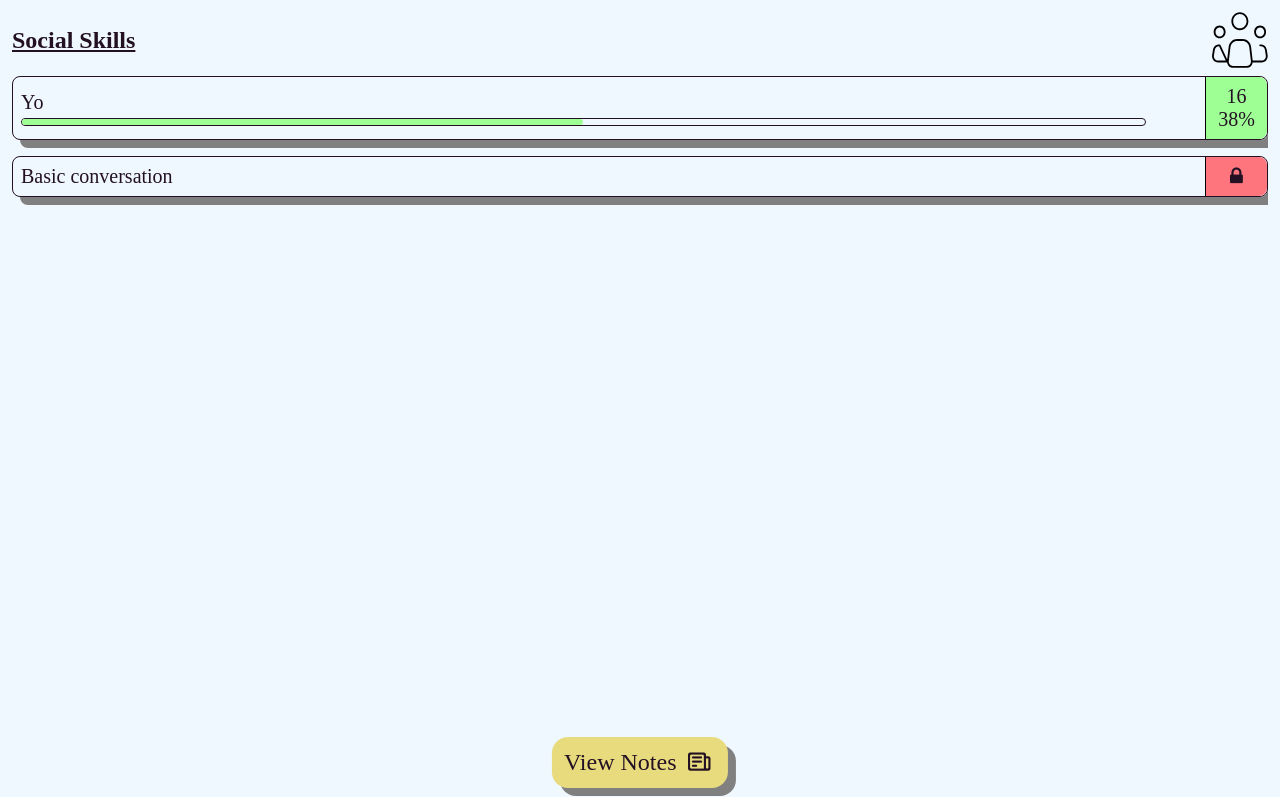
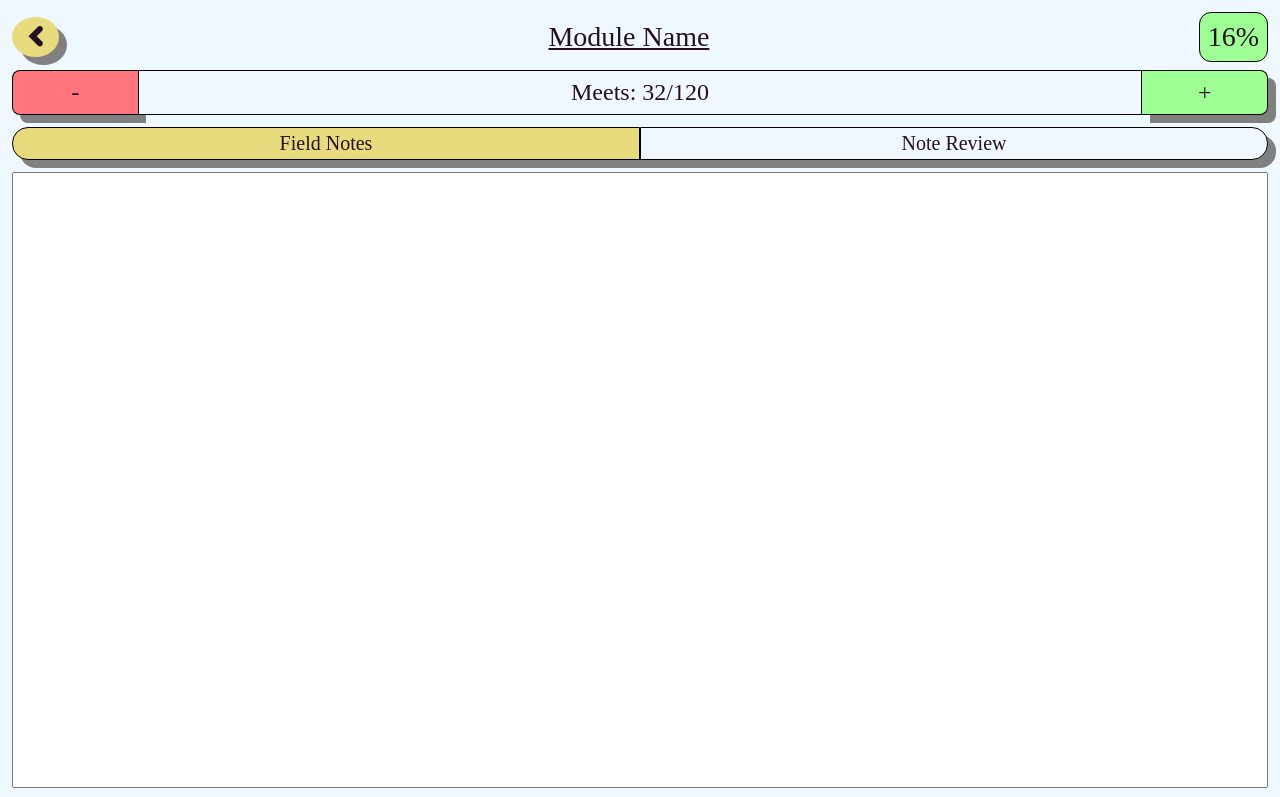
Before and after one commit to ThaBeanBoy/Social_Skills, a website built with webpack: page src/index.html in a window 1280 px wide. Shown: the top 797 px of the page. Built offline with nearby package versions, Linux system fonts and the light colour scheme; a web font is replaced by a local one.

Commit message:
Finished up everything on the module view thingy

```diff
--- a/package.json
+++ b/package.json
@@ -33,6 +33,7 @@
   "dependencies": {
     "font-awesome": "^4.7.0",
     "gsap": "^3.9.1",
+    "swiper": "^8.0.7",
     "workbox-cacheable-response": "^6.5.0",
     "workbox-expiration": "^6.5.0",
     "workbox-routing": "^6.5.0",
--- /dev/null
+++ b/src/Js/UIelements.js
@@ -0,0 +1,21 @@
+const UI = (str, all = false) => {
+  return all ? document.querySelectorAll(str) : document.querySelector(str);
+};
+export const UIhome = UI('.home');
+export const UInoteReview = UI('.noteReview');
+
+// Home section UI elements
+export const UI_Home_top = UI('.home .top');
+export const UI_Home_viewNotesBtn = UI('#viewNotes');
+export const UI_Home_allModulesBox = UI('.allModules');
+export const UI_Home_allModules = UI('.module', true);
+export const UI_Home_allUnlockedModules = UI('.unlocked', true);
+export const UI_Home_allLockedModules = UI('.locked', true);
+export const UI_Home_closeNoteReview = UI('#closeNoteReview');
+// };
+
+// Note review UI elements
+export const UI_NoteReview_noteReviewsList = UI('.noteReviewsList');
+
+// Note review UI elements
+export const UI_ModuleView_swiperHeadSwitcher = UI('.swiper-head-switcher');
--- /dev/null
+++ b/src/Js/moduleView.js
@@ -0,0 +1,39 @@
+import Swiper from 'swiper';
+import 'swiper/css';
+
+import { UI_ModuleView_swiperHeadSwitcher } from './UIelements';
+
+const moduleViewCode = () => {
+  const swiper = new Swiper('.big-block', {
+    effect: 'fade',
+
+    on: {
+      slideChange: () => {
+        // console.log(UI_ModuleView_swiperHeadSwitcher.childNodes);
+        if (swiper.activeIndex === 0) {
+          UI_ModuleView_swiperHeadSwitcher.childNodes[0].classList.add(
+            'active'
+          );
+          UI_ModuleView_swiperHeadSwitcher.childNodes[1].classList.remove(
+            'active'
+          );
+        } else {
+          UI_ModuleView_swiperHeadSwitcher.childNodes[1].classList.add(
+            'active'
+          );
+          UI_ModuleView_swiperHeadSwitcher.childNodes[0].classList.remove(
+            'active'
+          );
+        }
+      },
+    },
+  });
+
+  UI_ModuleView_swiperHeadSwitcher.childNodes.forEach((el, indx) => {
+    el.addEventListener('click', () => swiper.slideTo(indx));
+  });
+
+  // console.log(swi);
+};
+
+export default moduleViewCode;
--- a/src/Sass/moduleView.scss
+++ b/src/Sass/moduleView.scss
@@ -0,0 +1,136 @@
+$margin-bottom: 0.5rem;
+$border-width: 0.1rem;
+.moduleView {
+  // Dummy code, the actual thing will be nested in something else
+  position: absolute;
+  top: 0;
+  left: 0;
+
+  height: 100vh;
+  width: 100vw;
+  background-color: $ColPal-cool-blue;
+  padding: $body-padding;
+
+  display: flex;
+  flex-direction: column;
+
+  .top {
+    margin-bottom: $margin-bottom;
+    width: 100%;
+    font-size: 1.75rem;
+
+    display: flex;
+    justify-content: space-between;
+    align-items: center;
+
+    i {
+      background-color: $ColPal-main-yellow;
+      padding: 0.25rem;
+      border-radius: 50%;
+    }
+
+    .module-name {
+      text-decoration: underline;
+    }
+
+    .percantage-progression {
+      border: 0.1rem solid black;
+      border-radius: 0.75rem;
+      padding: 0.5rem;
+      background-color: $ColPal-noice-green;
+      font-family: noiceFontSemibold;
+    }
+  }
+
+  .count-manipulator {
+    $good-padding: 0.5rem;
+    $good-border-radius: 0.5rem;
+
+    margin-bottom: calc($shadow-dist + 0.25rem);
+    width: 100%;
+    display: flex;
+    font-size: 1.5rem;
+
+    .button {
+      border: solid black;
+      padding: $good-padding;
+
+      flex: 1;
+
+      display: flex;
+      align-items: center;
+      justify-content: center;
+
+      &:first-child {
+        border-width: $border-width 0 $border-width $border-width;
+        border-radius: $good-border-radius 0 0 $good-border-radius;
+        background-color: $ColPal-noice-red;
+      }
+
+      &:last-child {
+        border-width: $border-width $border-width $border-width 0;
+        border-radius: 0 $good-border-radius $good-border-radius 0;
+        background-color: $ColPal-noice-green;
+      }
+    }
+
+    #details {
+      text-align: center;
+
+      background-color: $ColPal-cool-blue;
+      width: 80%;
+      border: 0.1rem solid black;
+      padding: $good-padding;
+    }
+  }
+
+  .swiper-head-switcher {
+    $head-border-radius: 1rem;
+    $head-border-width: 0.1rem;
+
+    margin-bottom: calc($shadow-dist + 0.25rem);
+    border-radius: 0.5rem;
+    width: 100%;
+
+    display: flex;
+
+    div {
+      border: $head-border-width solid black;
+      flex: 1;
+      text-align: center;
+      padding: 0.25rem;
+      font-size: 1.25rem;
+      background-color: $ColPal-cool-blue;
+
+      &:first-child {
+        border-radius: $head-border-radius 0 0 $head-border-radius;
+        border-right-width: calc($head-border-width / 2);
+      }
+
+      &:last-child {
+        border-radius: 0 $head-border-radius $head-border-radius 0;
+        border-left-width: calc($head-border-width / 2);
+      }
+    }
+
+    .active {
+      background-color: $ColPal-main-yellow;
+    }
+  }
+
+  .big-block {
+    flex: 1;
+    width: 100%;
+    overflow: hidden;
+
+    .swiper-wrapper .block {
+      font-family: noiceFont;
+      display: block;
+      font-size: 1.25rem;
+      resize: none;
+      height: 100%;
+      // width: 100%;
+      padding: 0.25rem;
+    }
+  }
+}
--- a/src/index.html
+++ b/src/index.html
@@ -69,6 +69,33 @@
       </ul>
     </section>
 
-    <section class="moduleView"></section>
+    <section class="moduleView">
+      <div class="top">
+        <i id="back2Home" class="icon-left-open button"></i>
+        <span class="module-name">Module Name</span>
+        <span class="percantage-progression">16%</span>
+      </div>
+
+      <div class="count-manipulator">
+        <span id="decrementer" class="button">-</span>
+        <span id="details">Meets: 32/120</span>
+        <span id="incrementor" class="button">+</span>
+      </div>
+
+      <div class="swiper-head-switcher">
+        <div id="open-field-notes" class="active button">Field Notes</div>
+        <div id="note-review" class="button">Note Review</div>
+      </div>
+
+      <div class="swiper big-block">
+        <div class="swiper-wrapper">
+          <textarea
+            id="field-notes-text-area"
+            class="block swiper-slide"
+          ></textarea>
+          <p class="block swiper-slide">note dawg</p>
+        </div>
+      </div>
+    </section>
   </body>
 </html>
--- a/src/index.js
+++ b/src/index.js
@@ -2,24 +2,17 @@ import './styles.scss';
 import gsap from 'gsap';
 import icon from './logo/logoSvg.svg';
 
-// Sass values
-const sassBodyPadding = '0.75rem';
+import moduleViewCode from './Js/moduleView';
+import {
+  UIhome,
+  UInoteReview,
+  UI_Home_top,
+  UI_Home_viewNotesBtn,
+  UI_Home_allModulesBox,
+  UI_Home_closeNoteReview,
+} from './Js/UIelements';
 
-// Sections
-const UIhome = document.querySelector('.home');
-const UInoteReview = document.querySelector('.noteReview');
-
-// Home section UI elements
-const UItop = document.querySelector('.top');
-const UIviewNotesBtn = document.querySelector('#viewNotes');
-const UIallModulesBox = document.querySelector('.allModules');
-const UIallModules = document.querySelectorAll('.module');
-const UIallUnlockedModules = document.querySelectorAll('.unlocked');
-const UIallLockedModules = document.querySelectorAll('.locked');
-
-// Notes review UI elements
-const UIcloseNoteReview = document.querySelector('#closeNoteReview');
-const UInoteReviewsList = document.querySelector('.noteReviewsList');
+moduleViewCode();
 
 // Note review section UI elements
 
@@ -49,7 +42,7 @@ gsap.set('.module .left-side', { width: leftSideWidth });
 // appending logo on homescreen
 const img = document.createElement('img');
 img.src = icon;
-UItop.appendChild(img);
+UI_Home_top.appendChild(img);
 
 // opening note reviews
 const tl = gsap.timeline({
@@ -86,15 +79,15 @@ tl.to(
 );
 tl.to(UInoteReview, {
   height:
-    gsap.getProperty(UIallModulesBox, 'height') +
-    gsap.getProperty(UIallModulesBox, 'padding-top'),
+    gsap.getProperty(UI_Home_allModulesBox, 'height') +
+    gsap.getProperty(UI_Home_allModulesBox, 'padding-top'),
 
   ease: 'power4.out',
   duration: 1,
 });
 
-UIviewNotesBtn.addEventListener('click', () => tl.play());
-UIcloseNoteReview.addEventListener('click', () => tl.reverse());
+UI_Home_viewNotesBtn.addEventListener('click', () => tl.play());
+UI_Home_closeNoteReview.addEventListener('click', () => tl.reverse());
 
 // clicking locked modules
 
--- a/src/styles.scss
+++ b/src/styles.scss
@@ -62,4 +62,5 @@ body {
   overflow: hidden;
   @import './Sass/sectionHome';
   @import './Sass/sectionNoteReview';
+  @import './Sass/moduleView.scss';
 }
```
Also changed, not shown: todo.txt (+20 -7 lines), dist/index.html, dist/logo32.png (deleted), src/Js/home.js (added), src/Js/pageManipulations.js (added), 2 other files.
